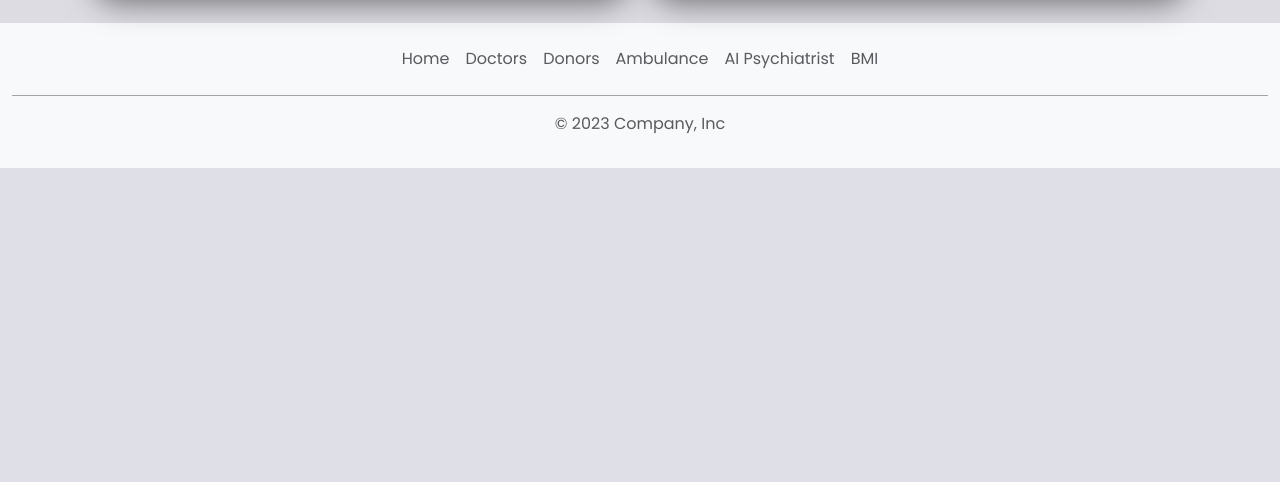
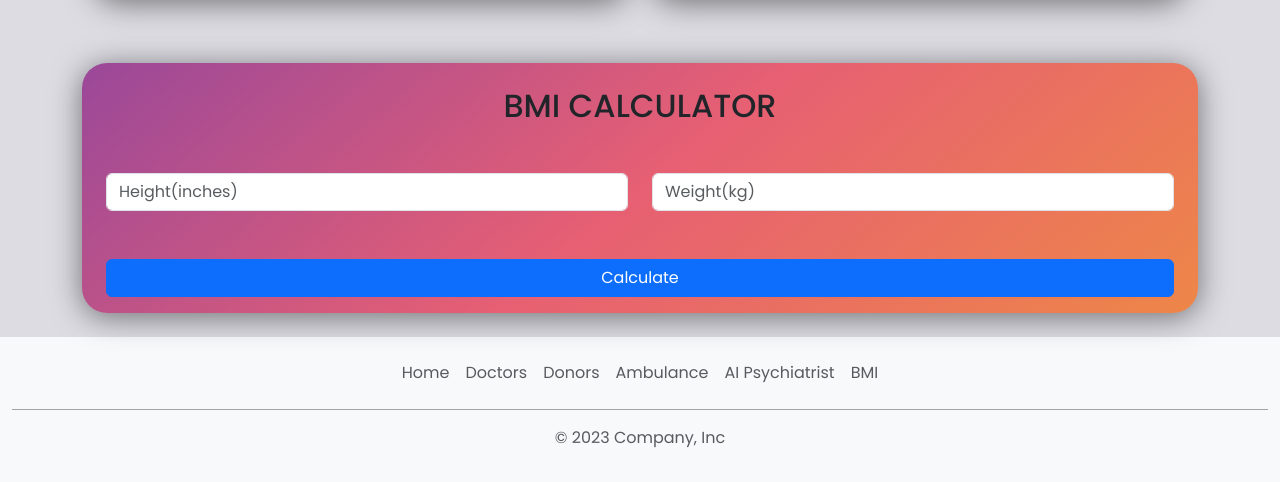
Before and after one commit to Ru1n00/smart-health-care-system, a Django app: page / in a window 1280 px wide. Shown: the part 1567-2049 px from the top of the page. Before the commit the page ends 1735 px from the top, so only its background shows below. Run offline with Django 4.2, Linux system fonts and the light colour scheme; some web fonts are replaced.

Commit message:
Add bmi calculator

```diff
--- a/smart_health_care_system/templates/smart_health_care_system/base.html
+++ b/smart_health_care_system/templates/smart_health_care_system/base.html
@@ -22,7 +22,7 @@
                 <a class="shcs-nav-anchor" href="">Donors</a>
                 <a class="shcs-nav-anchor" href="">Ambulance</a>
                 <a class="shcs-nav-anchor" href="">AI psychiatrist</a>
-                <a class="shcs-nav-anchor" href="">BMI</a>
+                <a class="shcs-nav-anchor" href="#bmi">BMI</a>
                 <div class="shcs-hamburger-lines">
                     <span class="shcs-line shcs-line1"></span>
                     <span class="shcs-line shcs-line2"></span>
@@ -41,7 +41,7 @@
                 <li><a href="#">Donors</a></li>
                 <li><a href="#">Ambulance</a></li>
                 <li><a href="#">Ai psychiatrist</a></li>
-                <li><a href="#">BMI</a></li>
+                <li><a href="#bmi">BMI</a></li>
             </div>
         </div>
 
--- a/smart_health_care_system/templates/smart_health_care_system/index.html
+++ b/smart_health_care_system/templates/smart_health_care_system/index.html
@@ -27,8 +27,8 @@
                 </div>
             </div>
 
-            <!-- BMI section -->
-            <div class="shcs-bmi-section shcs-margin-t-4">
+
+            <div class="shcs-margin-t-4">
                 <div class="row">
                     <div class="col-12 col-md-6 g-4">
                         <div class="w-100 position-relative">
@@ -69,9 +69,42 @@
                             </div>
                         </div>
                     </div>
+
+                    <div class="col-12 g-4 p-4 shcs-margin-t-4 bmi-main-func-container">
+                        <div class="bmi-main-overlay">
+                        </div>
+                        <h2 class="text-center" id="bmi">BMI CALCULATOR</h2>
+                        <div class="row my-5 bmi-calculate">
+                            <div class="col">
+                                <input type="text" class="form-control bmi-height" placeholder="Height(inches)" aria-label="Height">
+                            </div>
+                            <div class="col">
+                                <input type="text" class="form-control bmi-weight" placeholder="Weight(kg)" aria-label="Weight">
+                            </div>
+                            <div class="d-grid gap-2 mt-5">
+                                <button class="btn btn-primary bmi-button" type="button">Calculate</button>
+                            </div>
+
+                            <div class="bmi-error-overlay bmi-div-hidden">
+                                <span class="bmi-error-close-btn"><b>X</b></span>
+
+                                <div class="bmi-error-text">Height and weight should be in number</div>
+                            </div>
+                        </div>
+                        <div class="row my-5 bmi-result bmi-div-hidden">
+                            <h2 class="text-center">You are <span class="bmi-category"></span></h2>
+                            <div class="d-grid gap-2 mt-5">
+                                <button class="btn btn-primary bmi-button-back" type="button">Back</button>
+                            </div>
+                        </div>
+                    </div>
                 </div>
             </div>
 
         </div>
     </section>
 {% endblock content %}
+
+{% block scripts %}
+    <script src="{% static 'js/bmi.js' %}"></script>
+{% endblock scripts %}
--- a/static/css/custom.css
+++ b/static/css/custom.css
@@ -297,7 +297,7 @@ body {
   font-size: 2rem;
 }
 
-.shcs-bmi-section .shcs-bmi-content-container {
+.shcs-bmi-content-container {
   position: absolute;
   height: 100%;
   width: 100%;
@@ -309,6 +309,56 @@ body {
   justify-content: center;
   align-items: center;
   box-shadow: 0 4px 30px rgba(0, 0, 0, 0.5);
+}
+
+.bmi-main-func-container {
+  height: 250px;
+  box-shadow: 0 4px 30px rgba(0, 0, 0, 0.5);
+  border-radius: 25px;
+  position: relative;
+}
+.bmi-main-func-container .bmi-main-overlay {
+  position: absolute;
+  top: 0;
+  left: 0;
+  height: 100%;
+  width: 100%;
+  background: linear-gradient(320deg, #f27121, #e94057, #8a2387);
+  opacity: 0.8;
+  border-radius: 25px;
+  z-index: -1;
+}
+.bmi-main-func-container .bmi-error-overlay {
+  position: absolute;
+  top: 0;
+  left: 0;
+  height: 100%;
+  width: 100%;
+  background-color: grey;
+  opacity: 0.9;
+  border-radius: 25px;
+  z-index: 1;
+}
+.bmi-main-func-container .bmi-error-overlay .bmi-error-close-btn {
+  position: absolute;
+  top: 10px;
+  right: 20px;
+  font-size: 2rem;
+  cursor: pointer;
+  z-index: 2;
+}
+.bmi-main-func-container .bmi-error-overlay .bmi-error-close-btn:hover {
+  font-weight: bolder;
+}
+.bmi-main-func-container .bmi-error-overlay .bmi-error-text {
+  text-align: center;
+  font-size: 1.7rem;
+  font-weight: bold;
+  margin-top: 110px;
+}
+
+.bmi-div-hidden {
+  display: none !important;
 }
 
 .shcs-margin-4 {
--- a/static/css/custom.scss
+++ b/static/css/custom.scss
@@ -360,7 +360,7 @@ body {
     }
 }
 
-.shcs-bmi-section .shcs-bmi-content-container {
+.shcs-bmi-content-container {
     position: absolute;
     height: 100%;
     width: 100%;
@@ -372,6 +372,61 @@ body {
     justify-content: center;
     align-items: center;
     box-shadow: 0 4px 30px rgba(0, 0, 0, 0.5);
+}
+
+.bmi-main-func-container {
+    height: 250px;
+    // background: linear-gradient(320deg,#f27121,#e94057,#8a2387);
+    box-shadow: 0 4px 30px rgba(0, 0, 0, 0.5);
+    border-radius: 25px;
+    position: relative;
+
+    .bmi-main-overlay {
+        position: absolute;
+        top: 0;
+        left: 0;
+        height: 100%;
+        width: 100%;
+        background: linear-gradient(320deg,#f27121,#e94057,#8a2387);
+        opacity: .8;
+        border-radius: 25px;
+        z-index: -1;
+    }
+
+    .bmi-error-overlay {
+        position: absolute;
+        top: 0;
+        left: 0;
+        height: 100%;
+        width: 100%;
+        background-color: grey;
+        opacity: .9;
+        border-radius: 25px;
+        z-index: 1;
+
+        .bmi-error-close-btn {
+            position: absolute;
+            top: 10px;
+            right: 20px;
+            font-size: 2rem;
+            cursor: pointer;
+            z-index: 2;
+            &:hover {
+                font-weight: bolder;
+            }
+        }
+
+        .bmi-error-text {
+            text-align: center;
+            font-size: 1.7rem;
+            font-weight: bold;
+            margin-top: 110px;
+        }
+    }
+}
+
+.bmi-div-hidden {
+    display: none !important;
 }
 
 
--- /dev/null
+++ b/static/js/bmi.js
@@ -0,0 +1,84 @@
+let bmiBtnBack = document.querySelector('.bmi-button-back');
+let bmiBtn = document.querySelector('.bmi-button');
+let bmiHeader = document.querySelector('#bmi');
+let bmiCalculate = document.querySelector('.bmi-calculate');
+let bmiResult = document.querySelector('.bmi-result');
+let bmiCategoryEl = document.querySelector('.bmi-category');
+let bmiErrorOverlay = document.querySelector('.bmi-error-overlay');
+let bmiErrorText = document.querySelector('.bmi-error-text');
+let bmiErrorCloseBtn = document.querySelector('.bmi-error-close-btn');
+
+let heightEl = document.querySelector('.bmi-height');
+let weightEl = document.querySelector('.bmi-weight');
+
+
+bmiBtn.addEventListener('click', () => {
+    let height = heightEl.value;
+    let weight = weightEl.value;
+    // check if height and weight are empty
+    if (height === '' || weight === '') {
+        customAlert('Please enter your height and weight');
+        return;
+    }
+
+    // check if height and weight are numbers
+    if (isNaN(height) || isNaN(weight)) {
+        customAlert('Please enter numbers only');
+        return;
+    }
+
+    // change height and weight from string to integer
+    height = parseInt(height);
+    weight = parseInt(weight);
+    console.log(height, weight, typeof height, typeof weight)
+
+    // check if height and weight are positive numbers
+    if (height <= 0 || weight <= 0) {
+        customAlert('Please enter positive numbers only');
+        return;
+    }
+
+    // convert height from inches to meters
+    height = height / 39.37;
+    height = height.toFixed(2);
+
+    console.log(height, weight);
+
+    // calculate BMI
+    let bmi = weight / (height * height);
+    bmi = bmi.toFixed(2);
+    console.log(bmi);
+
+    bmiHeader.innerHTML = `Your BMI is ${bmi}`;
+    bmiResult = document.querySelector('.bmi-result');
+    let bmiCategory = "";
+    if (bmi < 18.5) {
+        bmiCategory = 'Underweight';
+    } else if (bmi >= 18.5 && bmi <= 24.9) {
+        bmiCategory = 'Normal weight';
+    } else if (bmi >= 25 && bmi <= 29.9) {
+        bmiCategory = 'Overweight';
+    } else if (bmi >= 30) {
+        bmiCategory = 'Obesity';
+    }
+
+    bmiCalculate.classList.toggle('bmi-div-hidden');
+    bmiResult.classList.toggle('bmi-div-hidden');
+    bmiCategoryEl.innerHTML = bmiCategory;
+});
+
+bmiBtnBack.addEventListener('click', () => {
+    bmiHeader.innerHTML = 'BMI Calculator';
+    bmiCalculate.classList.toggle('bmi-div-hidden');
+    bmiResult.classList.toggle('bmi-div-hidden');
+});
+
+
+function customAlert(alertText) {
+    bmiErrorOverlay.classList.remove('bmi-div-hidden');
+    bmiErrorText.innerText = alertText;
+}
+
+bmiErrorCloseBtn.addEventListener('click', () => {
+    bmiErrorOverlay.classList.add('bmi-div-hidden');
+})
```
Also changed, not shown: 1 other file.
